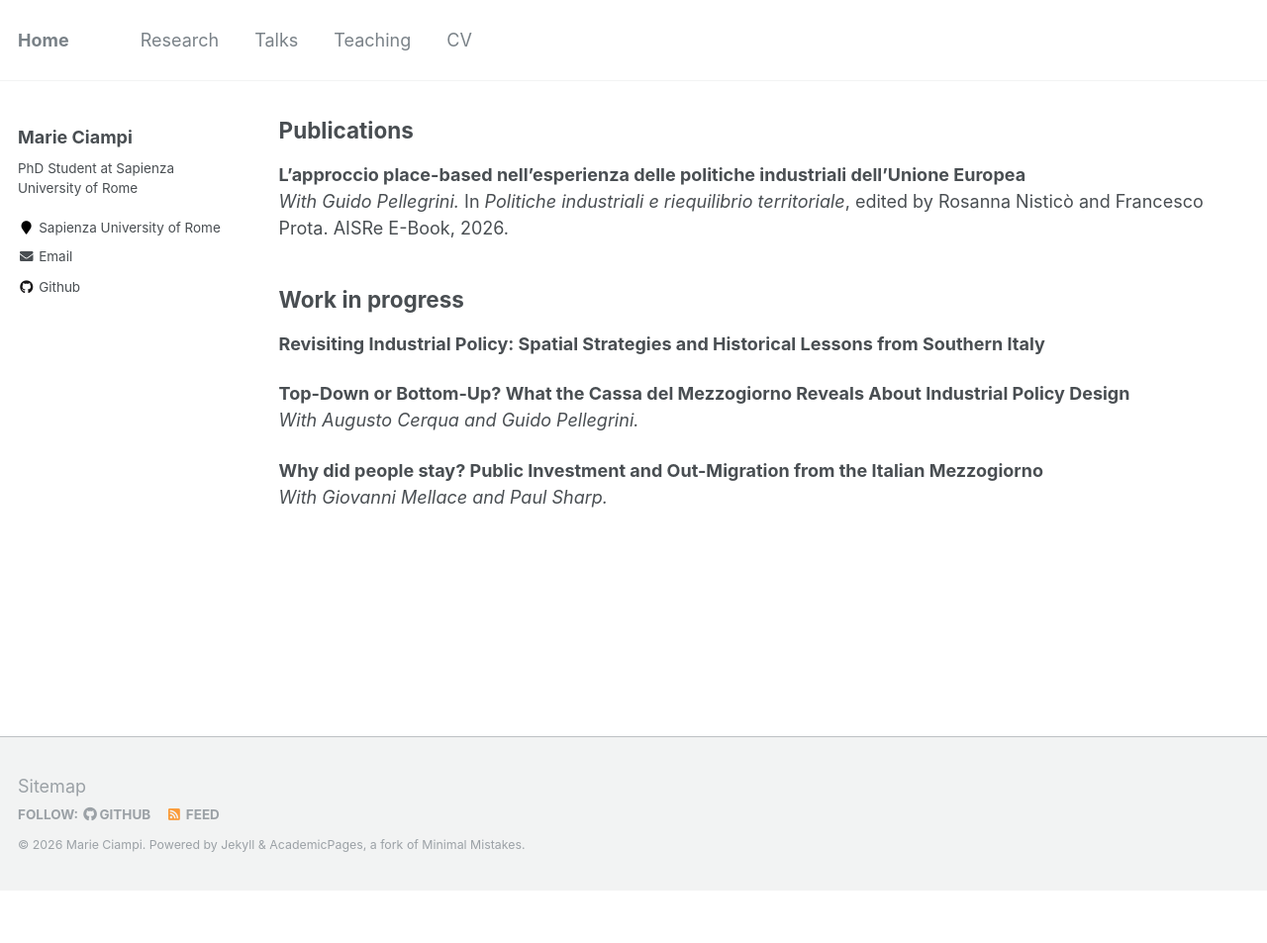
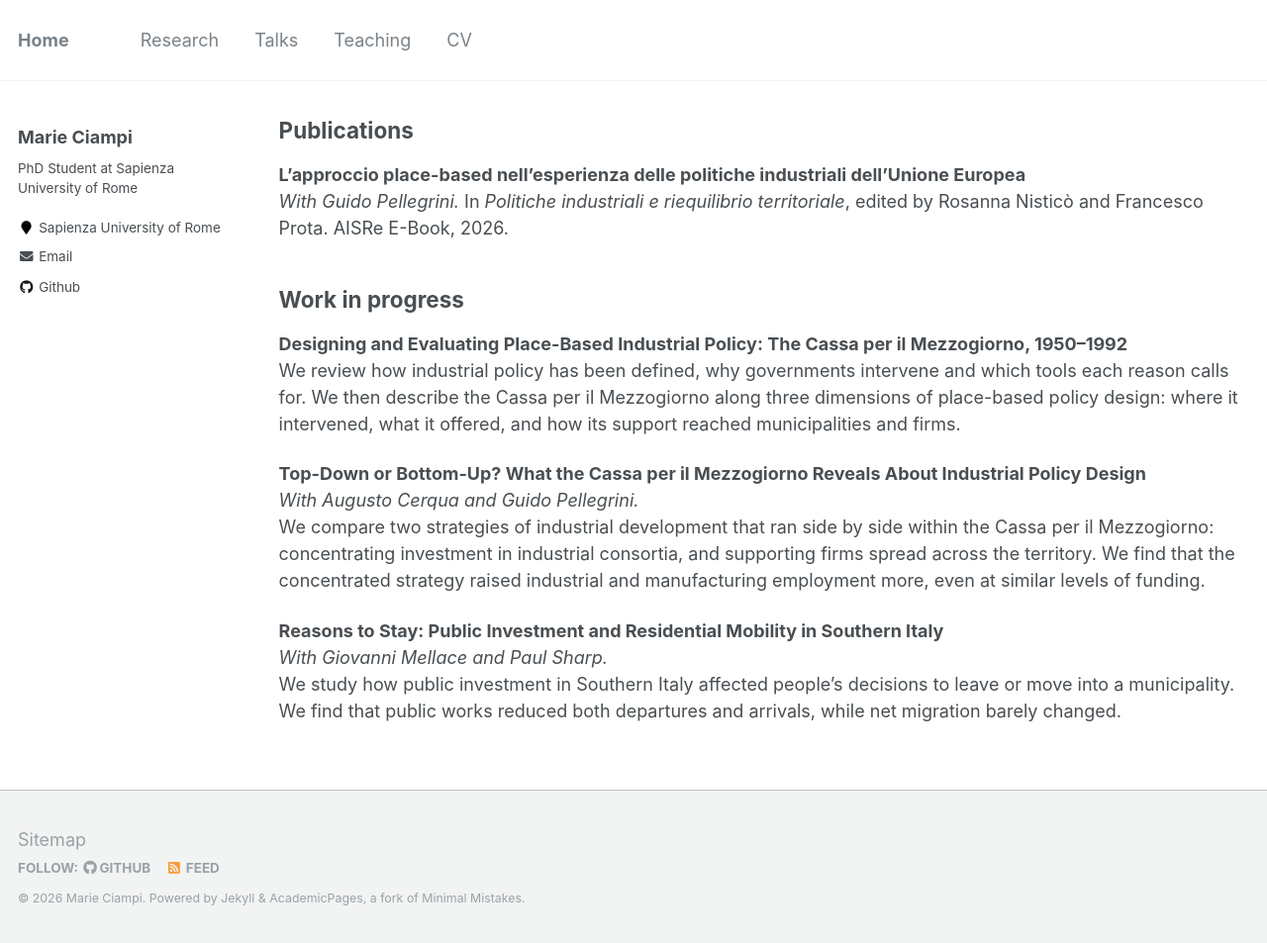
Before and after one commit to mariecmp-98/mariecmp-98.github.io, a Jekyll site: the page built from _pages/publications.md, in a window 1280 px wide. Shown: the whole page at 99% size. Built offline with Jekyll 4.4.1, drawn with Linux system fonts in a browser that asks for light colours; before the commit the page ends 900 px from its top, so only the background shows below that.

Commit message:
Update paper titles and add short descriptions; Cassa dates 1950-1992

```diff
--- a/_pages/publications.md
+++ b/_pages/publications.md
@@ -14,10 +14,13 @@ author_profile: true
 
 ## Work in progress
 
-**Revisiting Industrial Policy: Spatial Strategies and Historical Lessons from Southern Italy**
+**Designing and Evaluating Place-Based Industrial Policy: The Cassa per il Mezzogiorno, 1950–1992**<br>
+We review how industrial policy has been defined, why governments intervene and which tools each reason calls for. We then describe the Cassa per il Mezzogiorno along three dimensions of place-based policy design: where it intervened, what it offered, and how its support reached municipalities and firms.
 
-**Top-Down or Bottom-Up? What the Cassa del Mezzogiorno Reveals About Industrial Policy Design**<br>
-*With Augusto Cerqua and Guido Pellegrini.*
+**Top-Down or Bottom-Up? What the Cassa per il Mezzogiorno Reveals About Industrial Policy Design**<br>
+*With Augusto Cerqua and Guido Pellegrini.*<br>
+We compare two strategies of industrial development that ran side by side within the Cassa per il Mezzogiorno: concentrating investment in industrial consortia, and supporting firms spread across the territory. We find that the concentrated strategy raised industrial and manufacturing employment more, even at similar levels of funding.
 
-**Why did people stay? Public Investment and Out-Migration from the Italian Mezzogiorno**<br>
-*With Giovanni Mellace and Paul Sharp.*
+**Reasons to Stay: Public Investment and Residential Mobility in Southern Italy**<br>
+*With Giovanni Mellace and Paul Sharp.*<br>
+We study how public investment in Southern Italy affected people's decisions to leave or move into a municipality. We find that public works reduced both departures and arrivals, while net migration barely changed.
```
Also changed, not shown: _pages/about.md (+1 -1 lines).
